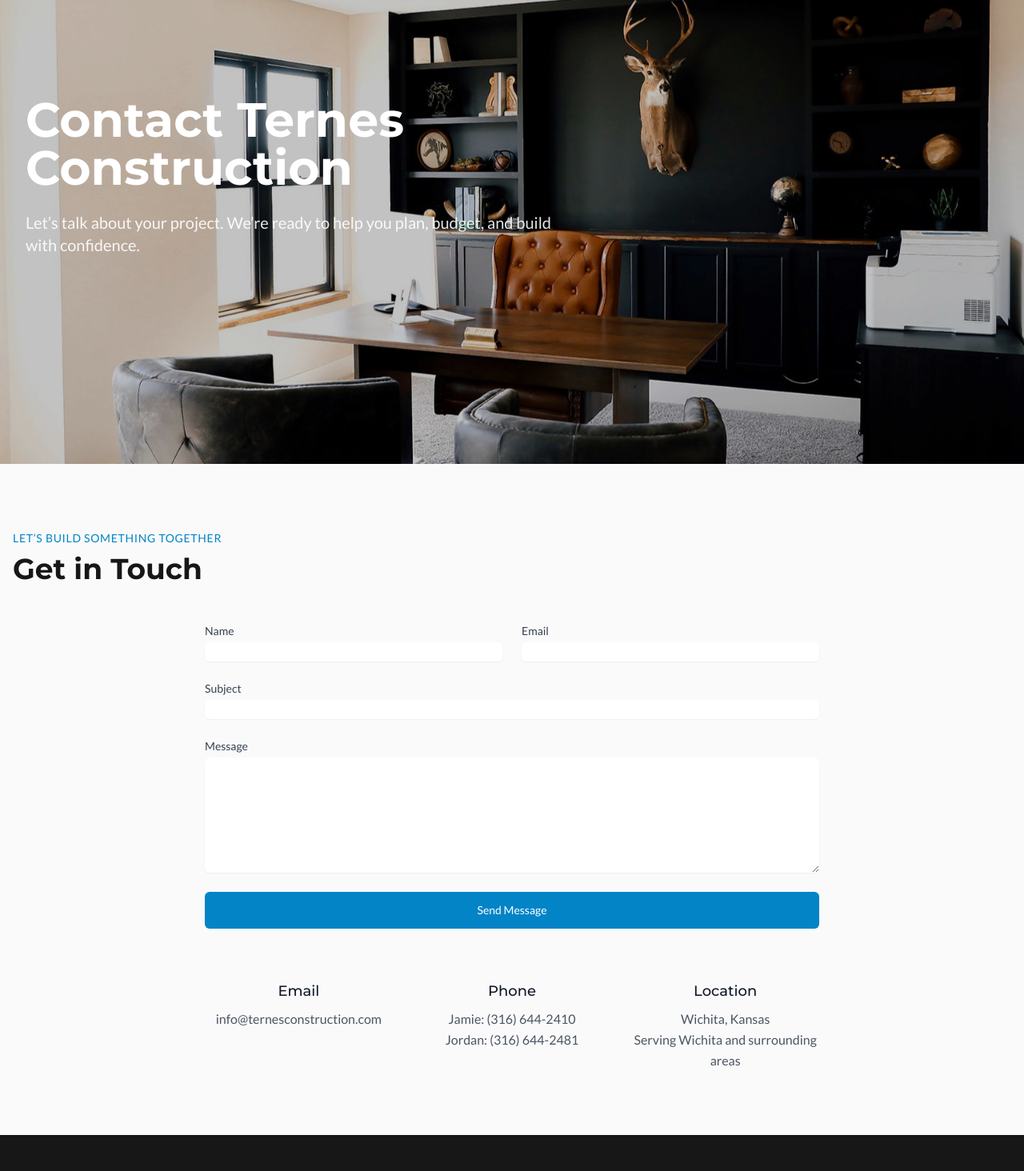
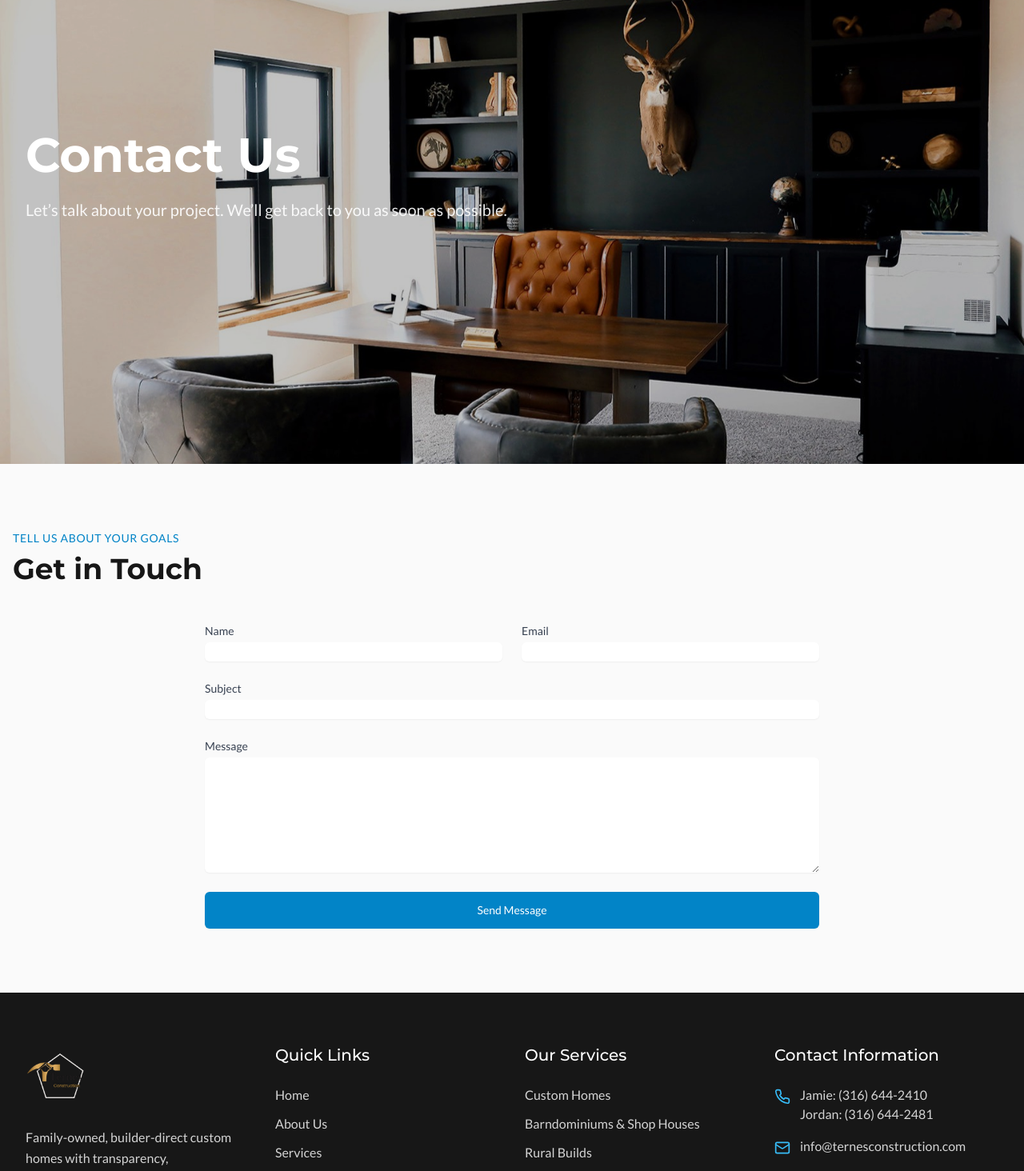
Before and after one commit to Zrsteffen/ternesconstruction, a React (Vite) app: page /contact in a window 1280 px wide. Shown: the part 140-1604 px from the top of the page at 80% size. Built offline with nearby package versions, Linux system fonts and the light colour scheme.

Commit message:
Update ContactPage.tsx
submit button fix

```diff
--- a/src/pages/ContactPage.tsx
+++ b/src/pages/ContactPage.tsx
@@ -1,36 +1,33 @@
-import React from 'react';
+import React, { useState } from 'react';
 import { Helmet } from 'react-helmet-async';
-import { motion } from 'framer-motion';
 import SectionTitle from '../components/ui/SectionTitle';
 import testimonialHero from '../images/testimonial_hero.jpg';
 
 const ContactPage: React.FC = () => {
+  const [status, setStatus] = useState<'idle' | 'sending' | 'success' | 'error'>('idle');
+
   const handleSubmit = async (e: React.FormEvent<HTMLFormElement>) => {
     e.preventDefault();
+    setStatus('sending');
+
     const form = e.currentTarget;
-    const formData = {
-      name: (form.elements.namedItem('name') as HTMLInputElement).value,
-      email: (form.elements.namedItem('email') as HTMLInputElement).value,
-      subject: (form.elements.namedItem('subject') as HTMLInputElement).value,
-      message: (form.elements.namedItem('message') as HTMLTextAreaElement).value,
-    };
+    const formData = new FormData(form);
 
-    const response = await fetch(
-      'https://script.google.com/macros/s/AKfycbzjrdPcsGOal5hrGQ0k7cwB4_GXSrbK61lVf3jcVKZTBG8PVDPg2qG85dpPU2lAE6En/exec',
-      {
+    try {
+      const response = await fetch('https://script.google.com/macros/s/AKfycbzjrdPcsGOal5hrGQ0k7cwB4_GXSrbK61lVf3jcVKZTBG8PVDPg2qG85dpPU2lAE6En/exec', {
         method: 'POST',
-        headers: {
-          'Content-Type': 'application/json',
-        },
-        body: JSON.stringify(formData),
+        body: formData,
+      });
+
+      if (response.ok) {
+        setStatus('success');
+        form.reset();
+      } else {
+        setStatus('error');
       }
-    );
-
-    if (response.ok) {
-      alert('Message sent successfully!');
-      form.reset();
-    } else {
-      alert('There was an issue sending your message. Please try again.');
+    } catch (error) {
+      console.error('Form submission failed:', error);
+      setStatus('error');
     }
   };
 
@@ -38,23 +35,13 @@
     <>
       <Helmet>
         <title>Contact Us | Ternes Construction</title>
-        <meta
-          name="description"
-          content="Contact Ternes Construction to discuss your dream build. We’re ready to help you plan, budget, and build with confidence."
-        />
+        <meta name="description" content="Get in touch with Ternes Construction. We'd love to hear about your project and discuss how we can help bring your vision to life." />
         <meta property="og:title" content="Contact Us | Ternes Construction" />
-        <meta
-          property="og:description"
-          content="Get in touch with Ternes Construction. We'd love to hear about your project and discuss how we can help bring your vision to life."
-        />
-        <meta
-          property="og:image"
-          content="https://www.ternesconstruction.com/images/testimonial_hero.jpg"
-        />
-        <meta property="og:type" content="website" />
+        <meta property="og:description" content="Get in touch with our builder-direct team to start planning your custom home, barndominium, or rural build." />
+        <meta property="og:image" content="https://www.ternesconstruction.com/images/testimonial_hero.jpg" />
       </Helmet>
 
-      {/* Hero Section */}
+      {/* Hero */}
       <section className="relative h-[75vh] md:h-[90vh] bg-neutral-900 text-white overflow-hidden">
         <div className="absolute inset-0 z-0">
           <img
@@ -66,32 +53,25 @@
         </div>
 
         <div className="container mx-auto px-4 md:px-8 relative z-20 flex flex-col justify-center h-full">
-          <motion.div
-            initial={{ opacity: 0, y: 20 }}
-            animate={{ opacity: 1, y: 0 }}
-            transition={{ duration: 0.6 }}
-            className="max-w-4xl"
-          >
-            <h1 className="text-4xl md:text-5xl lg:text-6xl font-bold mb-6">
-              Contact Ternes Construction
-            </h1>
+          <div className="max-w-3xl">
+            <h1 className="text-4xl md:text-5xl lg:text-6xl font-bold mb-6">Contact Us</h1>
             <p className="text-xl text-white/90 max-w-2xl">
-              Let’s talk about your project. We’re ready to help you plan, budget, and build with confidence.
+              Let’s talk about your project. We’ll get back to you as soon as possible.
             </p>
-          </motion.div>
+          </div>
         </div>
       </section>
 
-      {/* Contact Form */}
+      {/* Form Section */}
       <div className="relative z-10 container mx-auto px-4 py-20">
         <SectionTitle
           title="Get in Touch"
-          subtitle="Let’s Build Something Together"
-          description="Fill out the form and we’ll follow up promptly. We look forward to connecting."
+          subtitle="Tell us about your goals"
+          description="We’d love to hear from you. Please fill out the form below and we’ll respond shortly."
         />
 
         <div className="max-w-3xl mx-auto mt-12">
-          <form className="space-y-6" onSubmit={handleSubmit}>
+          <form onSubmit={handleSubmit} className="space-y-6">
             <div className="grid grid-cols-1 md:grid-cols-2 gap-6">
               <div>
                 <label htmlFor="name" className="block text-sm font-medium text-gray-700">
@@ -150,31 +130,16 @@
                 type="submit"
                 className="w-full flex justify-center py-3 px-4 border border-transparent rounded-md shadow-sm text-sm font-medium text-white bg-primary-600 hover:bg-primary-700 focus:outline-none focus:ring-2 focus:ring-offset-2 focus:ring-primary-500"
               >
-                Send Message
+                {status === 'sending'
+                  ? 'Sending...'
+                  : status === 'success'
+                  ? 'Message Sent!'
+                  : status === 'error'
+                  ? 'Something went wrong. Try again.'
+                  : 'Send Message'}
               </button>
             </div>
           </form>
-
-          <div className="mt-16 grid grid-cols-1 md:grid-cols-3 gap-8">
-            <div className="text-center">
-              <h3 className="text-lg font-medium text-gray-900">Email</h3>
-              <p className="mt-2 text-gray-600">info@ternesconstruction.com</p>
-            </div>
-            <div className="text-center">
-              <h3 className="text-lg font-medium text-gray-900">Phone</h3>
-              <p className="mt-2 text-gray-600">
-                Jamie: (316) 644-2410<br />
-                Jordan: (316) 644-2481
-              </p>
-            </div>
-            <div className="text-center">
-              <h3 className="text-lg font-medium text-gray-900">Location</h3>
-              <p className="mt-2 text-gray-600">
-                Wichita, Kansas<br />
-                Serving Wichita and surrounding areas
-              </p>
-            </div>
-          </div>
         </div>
       </div>
     </>
```
